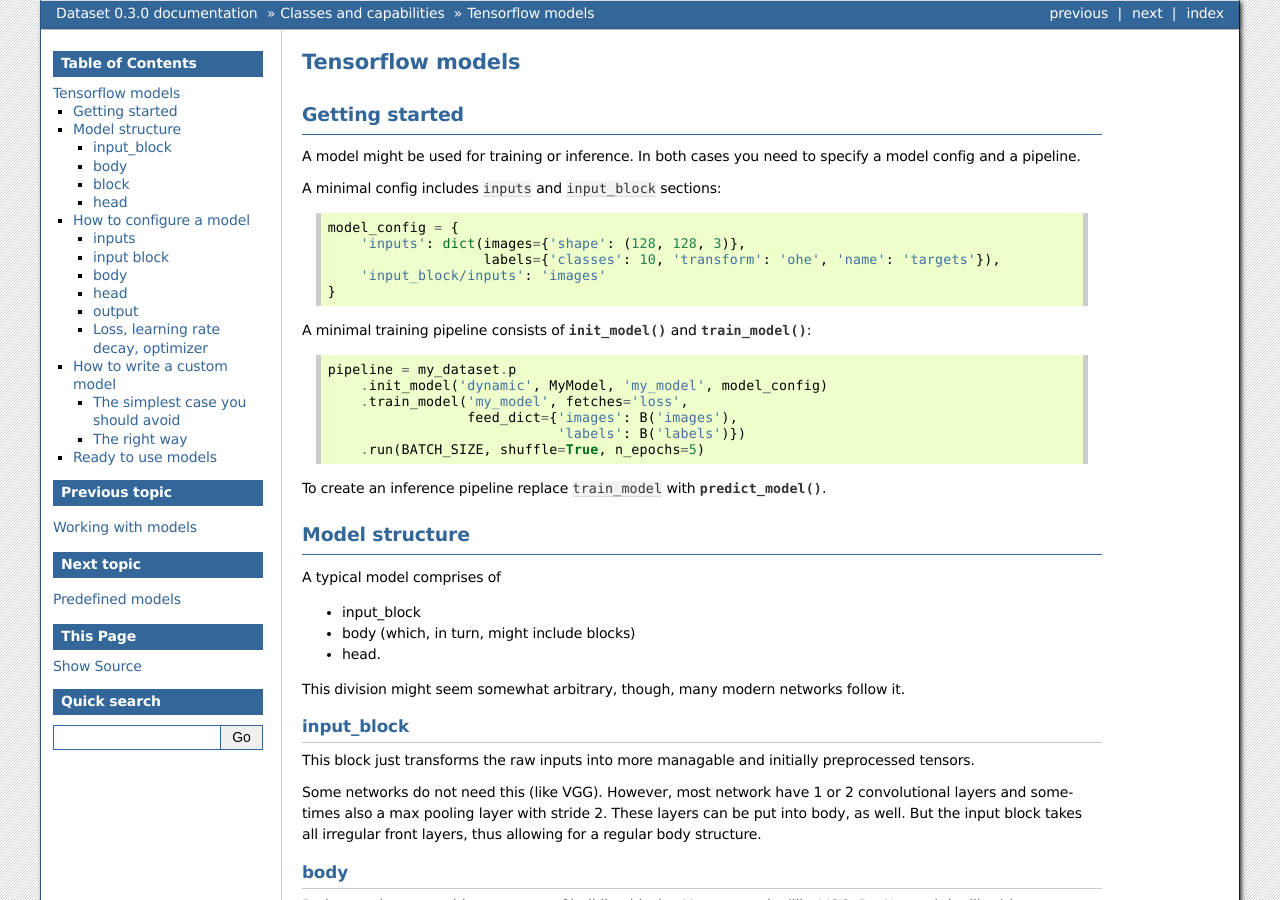
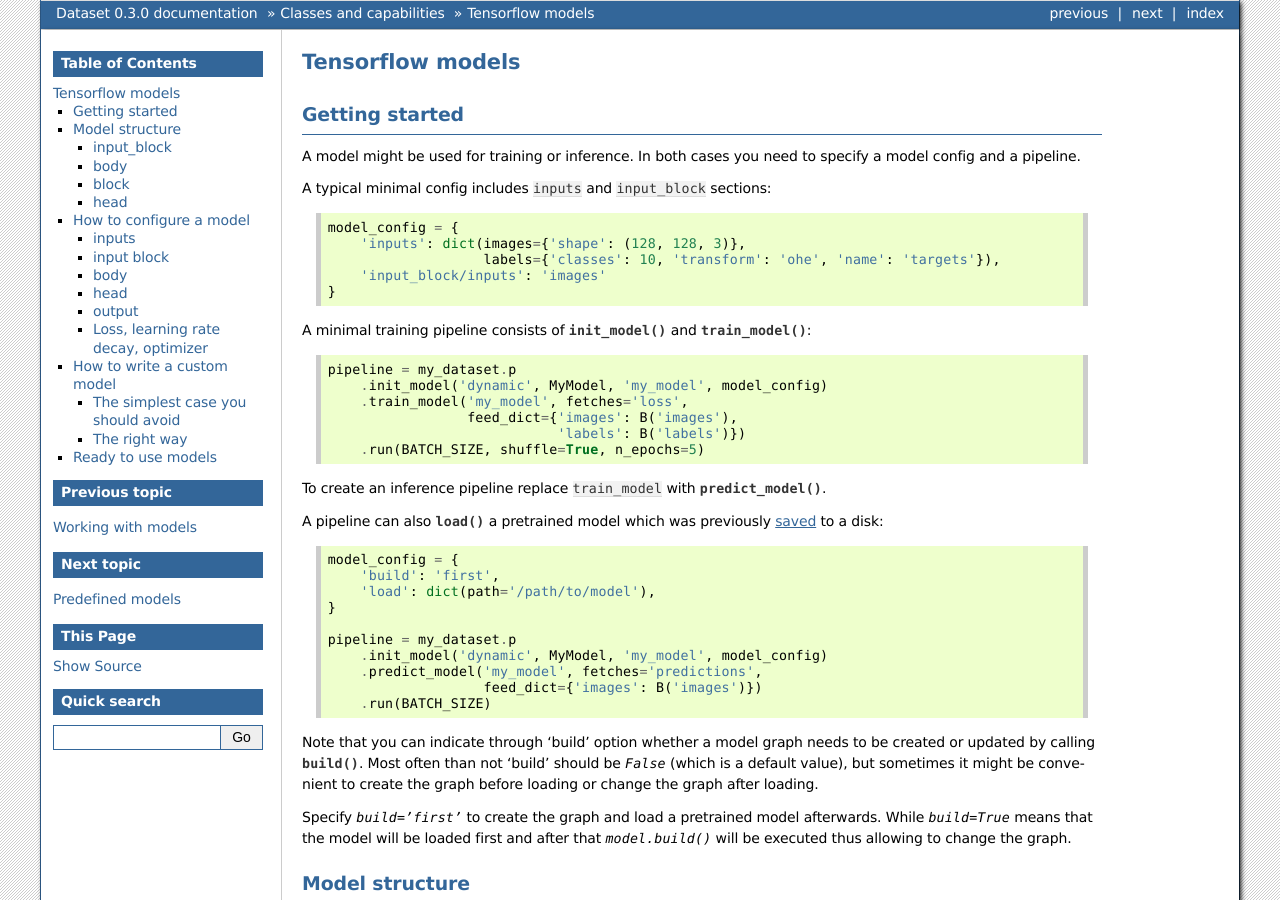
Before and after one commit to analysiscenter/batchflow, a Sphinx documentation site: the page built from docs/intro/tf_models.rst, in a window 1280 px wide and 900 px high. Built offline with Sphinx 7.4.7, drawn with Linux system fonts in a browser that asks for light colours; some of the changed text lies outside the part shown.

Commit message:
Update docs

```diff
--- a/docs/intro/images_batch.rst
+++ b/docs/intro/images_batch.rst
@@ -102,7 +102,7 @@
         .rotate(angle=P(R('normal', loc=0, scale=1)), p=0.7)
         ...
 
-See more in :ref:`notebook tutorial <../examples/tutorial/image_augmentation_examples.ipynb>`.
+See more details in `the augmentation tutorial <https://github.com/analysiscenter/dataset/blob/master/examples/tutorials/06_image_augmentation.ipynb>`_.
 
 Loading from files
 ------------------
--- a/docs/intro/models.rst
+++ b/docs/intro/models.rst
@@ -166,6 +166,7 @@
 
 Read a model specfication to find out what it needs for predicting and what its output is.
 
+.. _saving_a_model:
 
 Saving a model
 ==============
--- a/docs/intro/tf_models.rst
+++ b/docs/intro/tf_models.rst
@@ -6,7 +6,7 @@
 ===============
 A model might be used for training or inference. In both cases you need to specify a model config and a pipeline.
 
-A minimal config includes ``inputs`` and ``input_block`` sections::
+A typical minimal config includes ``inputs`` and ``input_block`` sections::
 
     model_config = {
         'inputs': dict(images={'shape': (128, 128, 3)},
@@ -24,6 +24,26 @@
         .run(BATCH_SIZE, shuffle=True, n_epochs=5)
 
 To create an inference pipeline replace ``train_model`` with :meth:`~.Pipeline.predict_model`.
+
+A pipeline can also :meth:`~.TFModel.load` a pretrained model which was previously :ref:`saved <saving_a_model>` to a disk::
+
+    model_config = {
+        'build': 'first',
+        'load': dict(path='/path/to/model'),
+    }
+
+    pipeline = my_dataset.p
+        .init_model('dynamic', MyModel, 'my_model', model_config)
+        .predict_model('my_model', fetches='predictions',
+                       feed_dict={'images': B('images')})
+        .run(BATCH_SIZE)
+
+Note that you can indicate through 'build' option whether a model graph needs to be created or updated by calling :meth:`~TFModel.build`.
+Most often than not 'build' should be `False` (which is a default value), but sometimes it might be convenient to create the graph
+before loading or change the graph after loading.
+
+Specify `build='first'` to create the graph and load a pretrained model afterwards.
+While `build=True` means that the model will be loaded first and after that `model.build()` will be executed thus allowing to change the graph.
 
 
 Model structure
@@ -67,7 +87,8 @@
 - DenseNet have dense and transition blocks
 - SqueezeNet alternates fire blocks with max-pooling.
 
-When creating a custom model you can have as many block types as you need, though aim to make them universal and reusable elsewhere. For instance, :class:`~.LinkNet`, :class:`~.GlobalConvolutionNetwork`, and :class:`~.ResNetAttention` use :class:`~.ResNet` blocks.
+When creating a custom model you can have as many block types as you need, though aim to make them universal and reusable elsewhere.
+For instance, :class:`~.LinkNet`, :class:`~.GlobalConvolutionNetwork`, and :class:`~.ResNetAttention` use :class:`~.ResNet` blocks.
 
 
 head
@@ -200,16 +221,18 @@
 
 ``predictions`` and ``ops`` options take an operation name. And available operations are:
     - None - do nothing
+    - callable - apply a given function to an output tensor
     - 'proba' - softmax
     - 'sigmoid' - sigmoid
     - 'labels' - argmax
-    - 'accuracy' - the share of correctly predicted labels
+    - 'accuracy' - the share of correctly predicted labels.
 
 
 Loss, learning rate decay, optimizer
 ------------------------------------
 
 These parameters might be defined in one of three formats:
+
 - name
 - tuple (name, args)
 - dict {'name': name, ...other args}
```
Also changed, not shown: other parts of docs/intro/images_batch.rst (+1 -1 lines), 3 other files.
